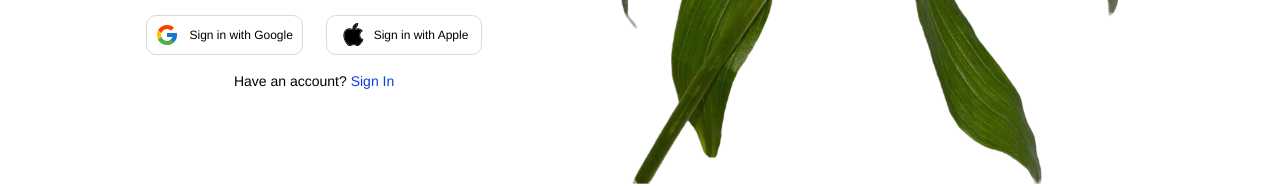
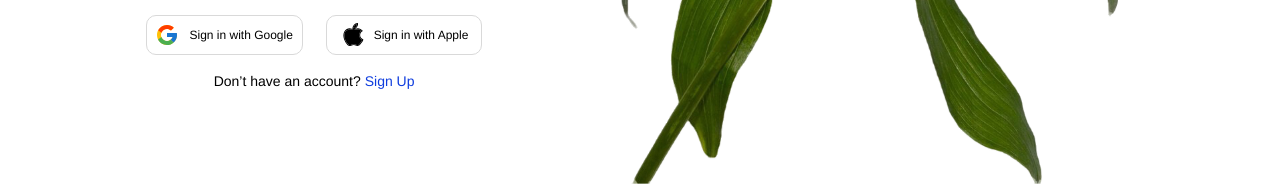
Before and after one commit to Denmark-DC-Bartolome/appdev1-final-practical-exam, a React (Vite) app: page / in a window 1280 px wide. Shown: the part 570-756 px from the top of the page. Built offline with nearby package versions, Linux system fonts and the light colour scheme.

Commit message:
Update Login bottom section

```diff
--- a/src/components/login/Login.jsx
+++ b/src/components/login/Login.jsx
@@ -92,8 +92,8 @@ export default function Login() {
           </button>
         </div>
         <p className={styles.accountPrompt}>
-          Have an account?{' '}
-          <a href="#signin">Sign In</a>
+          Don’t have an account?{' '}
+          <a href="/signup">Sign Up</a>
         </p>
       </section>
       <section className={styles.rightSection} aria-label="Blossom image">
```
Also changed, not shown: bartolome-login-bottom.png (added).
